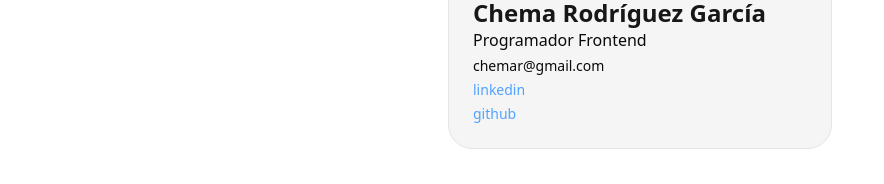
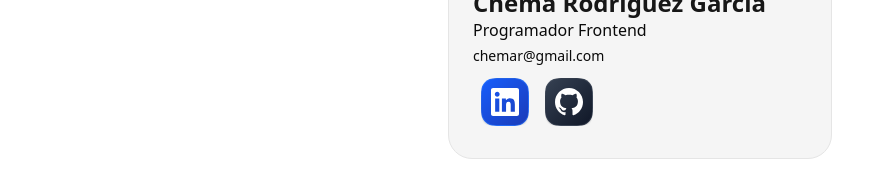
Before and after one commit to Potranco/myCV, a React (Vite) app: page / in a window 1280 px wide. Shown: the part 419-603 px from the top of the page, without its empty margins (0-884 px from the left). Built offline with nearby package versions, Linux system fonts and the light colour scheme.

Commit message:
change links to icons

```diff
--- a/src/Pages/Credits.tsx
+++ b/src/Pages/Credits.tsx
@@ -5,39 +5,62 @@ export default function Credits() {
     <section className="bg-black text-white flex justify-center items-center h-screen overflow-hidden">
       <div className="animate-scroll text-center space-y-4 font-mono text-lg">
         <h1 className="text-4xl mb-8">🎬 Créditos</h1>
-        <p>Protagonizado por: <span className="text-yellow-400">Chema</span></p>
-        <p>Directores:
-          La vida, el aburrimiento y ganas de mejorar
+        <h2>Protagonizado por:</h2>
+        <p><span className="text-yellow-400">Chema</span></p>
+        <h2>Directores:</h2>
+        <p>
+          La vida<br/>
+          El aburrimiento<br/>
+          Ganas de mejorar
         </p>
-        <p>Diseño:
+
+        <h2>Diseño:</h2>
+        <p>
           <a href="https://tailwindcss.com/">tailwindcss</a>
+          <br/>
           <a href="https://uiverse.io/profile/Itskrish01">Itskrish01</a>
+          <br/>
           <span className="text-green-400">Chema con mucha cafeína ☕</span>
         </p>
-        <p>Art:
+        <h2>Arte:</h2>
+        <p>
           La mano derecha
+          <br/>
+          <a href="https://chatgpt.com/">ChatGPT</a>
         </p>
-        <p>Asistente creativo:
-          <span className="text-blue-400">ChatGPT</span>
-          https://www.marioaguiar.net/es/blog/add-a-back-to-top-button-in-react
-          https://codepen.io/GioAc96
-          shadcn
-
+        <h2>Asistente creativo:</h2>
+        <p>
+          <a href="https://chatgpt.com/">ChatGPT</a>
+          <br/>
+          <a href="https://www.marioaguiar.net/es/blog/add-a-back-to-top-button-in-react">Mario Aguiar</a>
+          <br/>
+          <a href="https://codepen.io/GioAc96">GioAc96</a>
+          <br/>
+          <a href="https://ui.shadcn.com/">shadcn</a>
         </p>
-        <p>Producción:
-          Duck.ai
-          ChatGPT
+        <h2>Producción:</h2>
+        <p>
+          <a href="https://duckduckgo.com/?q=duck+duck+ia&atb=v422-1&t=chromentp&ia=chat">Duck.ai</a>
+          <br/>
+          <a href="https://chatgpt.com/">ChatGPT</a>
         </p>
-        <p>Control de calidad:
-          Copilot
-          Jest
-          Testing Linrary
-          Lighthouse
+        <h2>Control de calidad:</h2>
+        <p>
+          <a href="https://github.com/features/copilot">GitHub Copilot</a>
+          <br/>
+          <a href="https://jestjs.io/">Jest</a>
+          <br/>
+          <a href="https://testing-library.com/docs/react-testing-library/intro/">Testing Library</a>
+          <br/>
+          <a href="https://developer.chrome.com/docs/lighthouse?hl=es-419">Lighthouse</a>
         </p>
         <p>Música mental: <span className="italic">"Eye of the Tiger" 🎵</span></p>
         <p>Inspirado por: <span className="underline">YouTube, Google y Stack Overflow</span></p>
         <p>Patrocinado por: <span className="text-pink-400">Mi paciencia</span></p>
-        <p>Si me olvide de mencionarte y use tus ideas, tu codigo, tu alma o algo mejor, no fue intencional. Mi edad ya no me permite recordar todo, demasiada información acumulada (especialmente MEMES).</p>
+        <p>
+          Si me olvide de mencionarte y use tus ideas,<br/>
+          tu codigo, tu alma o algo mejor, no fue intencional.<br/>
+          Mi edad ya no me permite recordar todo, demasiada información acumulada (especialmente MEMES).</p>
         <p className="mt-8">Fin... o más bien, ¡Continuará!</p>
       </div>
     </section>
--- a/src/api/default_data.json
+++ b/src/api/default_data.json
@@ -5,7 +5,7 @@
   "email": "chemar@gmail.com",
   "telefono": "",
   "github": "https://github.com/Potranco",
-  "linkeding": "https://www.linkedin.com/in/chemar/",
+  "linkedin": "https://www.linkedin.com/in/chemar/",
   "PDF": "",
   "perfil": "Desarrollador frontend con más de 10 años de experiencia, especializado en React y ecosistemas modernos como Vite, Tailwind, y Node.js. Amplia experiencia en diseño y desarrollo de entornos de componentes, desarrollo de interfaces SPA, optimización de rendimiento y soporte multiplataforma. Perfil orientado a la calidad del código, el trabajo en equipo y la evolución continua.",
   "stack_principal": {
--- /dev/null
+++ b/src/components/buttons/RRSS/GithubIcon.tsx
@@ -0,0 +1,29 @@
+
+// creaditos: https://uiverse.io/profile/Itskrish01
+const GitHubIcon = () => {
+  return (
+    <div className="flex">
+      <svg width={0} height={0} style={{position: 'absolute'}}>
+        <defs>
+          <clipPath id="squircleClip" clipPathUnits="objectBoundingBox">
+            <path d="M 0,0.5 C 0,0 0,0 0.5,0 S 1,0 1,0.5 1,1 0.5,1 0,1 0,0.5" />
+          </clipPath>
+        </defs>
+      </svg>
+      <div className="relative">
+        <div className="absolute inset-0  rounded-2xl" />
+        <div className="relative flex items-end gap-x-2 p-2">
+          <div className="relative">
+            <div style={{clipPath: 'url(#squircleClip)'}} className="w-12 h-12 bg-gradient-to-br from-gray-700 to-gray-900 rounded-xl flex items-center justify-center shadow-lg border border-gray-600/50 cursor-pointer transform transition-all duration-300 ease-out hover:scale-110 hover:-translate-y-2 hover:shadow-2xl">
+              <svg viewBox="0 0 24 24" fill="currentColor" className="h-7 w-7 text-white" xmlns="http://www.w3.org/2000/svg">
+                <path d="M12 0c-6.626 0-12 5.373-12 12 0 5.302 3.438 9.8 8.207 11.387.599.111.793-.261.793-.577v-2.234c-3.338.726-4.033-1.416-4.033-1.416-.546-1.387-1.333-1.756-1.333-1.756-1.089-.745.083-.729.083-.729 1.205.084 1.839 1.237 1.839 1.237 1.07 1.834 2.807 1.304 3.492.997.107-.775.418-1.305.762-1.604-2.665-.305-5.467-1.334-5.467-5.931 0-1.311.469-2.381 1.236-3.221-.124-.303-.535-1.524.117-3.176 0 0 1.008-.322 3.301 1.23.957-.266 1.983-.399 3.003-.404 1.02.005 2.047.138 3.006.404 2.291-1.552 3.297-1.23 3.297-1.23.653 1.653.242 2.874.118 3.176.77.84 1.235 1.911 1.235 3.221 0 4.609-2.807 5.624-5.479 5.921.43.372.823 1.102.823 2.222v3.293c0 .319.192.694.801.576 4.765-1.589 8.199-6.086 8.199-11.386 0-6.627-5.373-12-12-12z" />
+              </svg>
+            </div>
+          </div>
+        </div>
+      </div>
+    </div>
+  );
+}
+
+export default GitHubIcon;
--- /dev/null
+++ b/src/components/buttons/RRSS/LinkedinIcon.tsx
@@ -0,0 +1,29 @@
+
+// creaditos: https://uiverse.io/profile/Itskrish01
+const Button = () => {
+  return (
+    <div>
+      <svg width={0} height={0} style={{position: 'absolute'}}>
+        <defs>
+          <clipPath id="squircleClip" clipPathUnits="objectBoundingBox">
+            <path d="M 0,0.5 C 0,0 0,0 0.5,0 S 1,0 1,0.5 1,1 0.5,1 0,1 0,0.5" />
+          </clipPath>
+        </defs>
+      </svg>
+      <div className="relative">
+        <div className="absolute inset-0 rounded-2xl" />
+        <div className="relative flex items-end gap-x-2 p-2">
+          <div className="relative">
+            <div style={{clipPath: 'url(#squircleClip)'}} className="w-12 h-12 bg-gradient-to-br from-blue-600 to-blue-800 rounded-xl flex items-center justify-center shadow-lg border border-blue-500/50 cursor-pointer transform transition-all duration-300 ease-out hover:scale-110 hover:-translate-y-2 hover:shadow-2xl">
+              <svg viewBox="0 0 24 24" fill="currentColor" className="h-7 w-7 text-white" xmlns="http://www.w3.org/2000/svg">
+                <path d="M20.447 20.452h-3.554v-5.569c0-1.328-.027-3.037-1.852-3.037-1.853 0-2.136 1.445-2.136 2.939v5.667H9.351V9h3.414v1.561h.046c.477-.9 1.637-1.85 3.37-1.85 3.601 0 4.267 2.37 4.267 5.455v6.286zM5.337 7.433c-1.144 0-2.063-.926-2.063-2.065 0-1.138.92-2.063 2.063-2.063 1.14 0 2.064.925 2.064 2.063 0 1.139-.925 2.065-2.064 2.065zm1.782 13.019H3.555V9h3.564v11.452zM22.225 0H1.771C.792 0 0 .774 0 1.729v20.542C0 23.227.792 24 1.771 24h20.451C23.2 24 24 23.227 24 22.271V1.729C24 .774 23.2 0 22.222 0h.003z" />
+              </svg>
+            </div>
+          </div>
+        </div>
+      </div>
+    </div>
+  );
+}
+
+export default Button;
--- a/src/components/cards/CardUser.tsx
+++ b/src/components/cards/CardUser.tsx
@@ -1,4 +1,6 @@
 import useProfile from "../../hooks/useProfile";
+import GitHubIcon from "../buttons/RRSS/GithubIcon";
+import LinkedinIcon from "../buttons/RRSS/LinkedinIcon";
 
 const CardUser = () => {
   const { profile } = useProfile();
@@ -13,8 +15,14 @@ const CardUser = () => {
         <p className="text-text">{profile?.titulo}</p>
         <ul className="text-sm text-text mt-1 flex flex-col gap-1">
           <li>{profile?.email}</li>
-          <li><a href={profile?.linkeding} rel="noopener noreferrer" target="_blank">linkedin</a></li>
-          <li><a href={profile?.github} rel="noopener noreferrer" target="_blank">github</a></li>
+          <li className="flex">
+            <a href={profile?.linkedin} rel="noopener noreferrer" target="_blank" title="Perfil en Linkedin">
+              <LinkedinIcon />
+            </a>
+            <a href={profile?.github} rel="noopener noreferrer" target="_blank" title="Perfil Github">
+              <GitHubIcon />
+            </a>
+          </li>
         </ul>
       </div>
     </div>
--- a/src/components/footer/index.tsx
+++ b/src/components/footer/index.tsx
@@ -7,8 +7,7 @@ const Footer = ({onChangeTheme, theme}:props) => {
     return (
         <section id="footer" className="snap-start mt-10 mb-10 text-sm text-text">
             <p className='flex flex-row gap-2'>
-              <span>© 2025 Chema</span> -
-              <a href="https://www.linkedin.com/in/chemar/" rel="noopener noreferrer" target="_blank" className="text-blue-600 underline">linkedin</a>
+              <span>© 2025 Chema</span>
               -
               <span onClick={onChangeTheme} className=" text-blue-600 uppercase">{theme}</span>
             </p>
--- a/src/hooks/useProfile.tsx
+++ b/src/hooks/useProfile.tsx
@@ -16,7 +16,7 @@ function useProfile() {
                 "email": cv.email,
                 "telefono": cv.telefono,
                 "github": cv.github,
-                "linkeding": cv.linkeding,
+                "linkedin": cv.linkedin,
                 "perfil": cv.perfil
             });
         } else {
```
